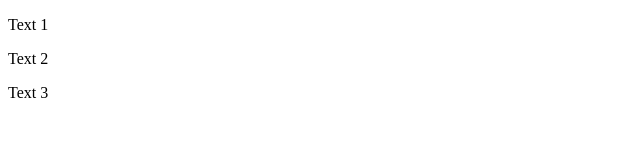
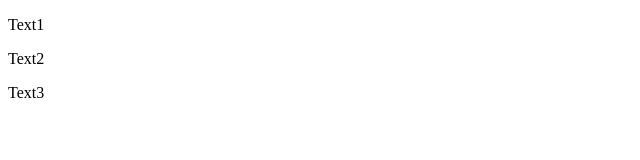
Before and after one commit to Franticcc/if-js, a website: page index.html in a window 1280 px wide. Shown: the full height of the page, 0-640 px from the left. Drawn offline with Linux system fonts and the light colour scheme.

Commit message:
error correction lesson-5

```diff
--- a/index.html
+++ b/index.html
@@ -7,9 +7,9 @@
   <title>Document</title>
 </head>
 <body>
-  <p id="text1">Text 1</p>
-  <p id="text2">Text 2</p>
-  <p id="text3">Text 3</p>
+  <p id="text1">Text1</p>
+  <p id="text2">Text2</p>
+  <p id="text3">Text3</p>
  <script src="main.js"></script>
 </body>
 </html>
```
Also changed, not shown: main.js (+23 -3 lines).
